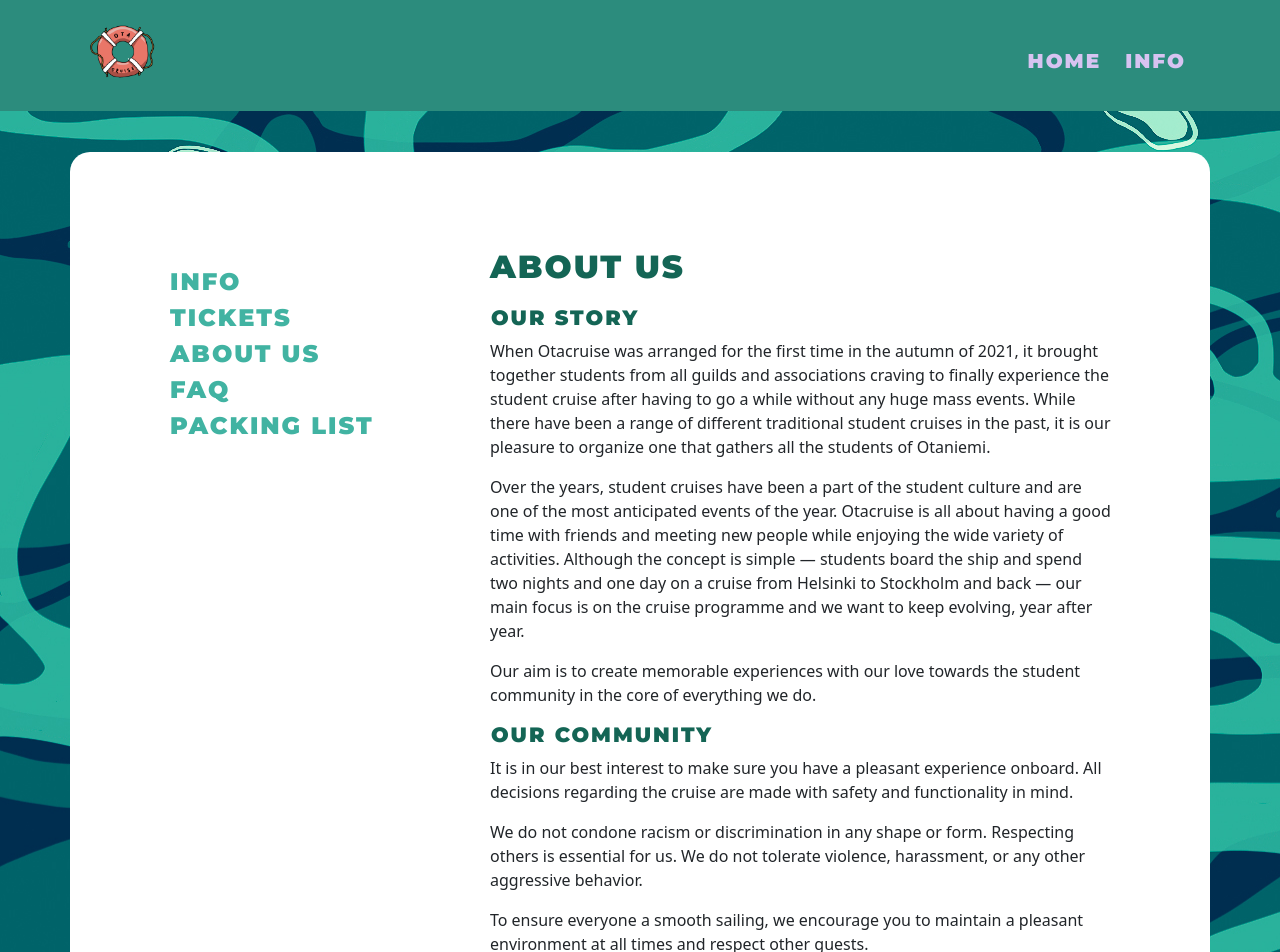
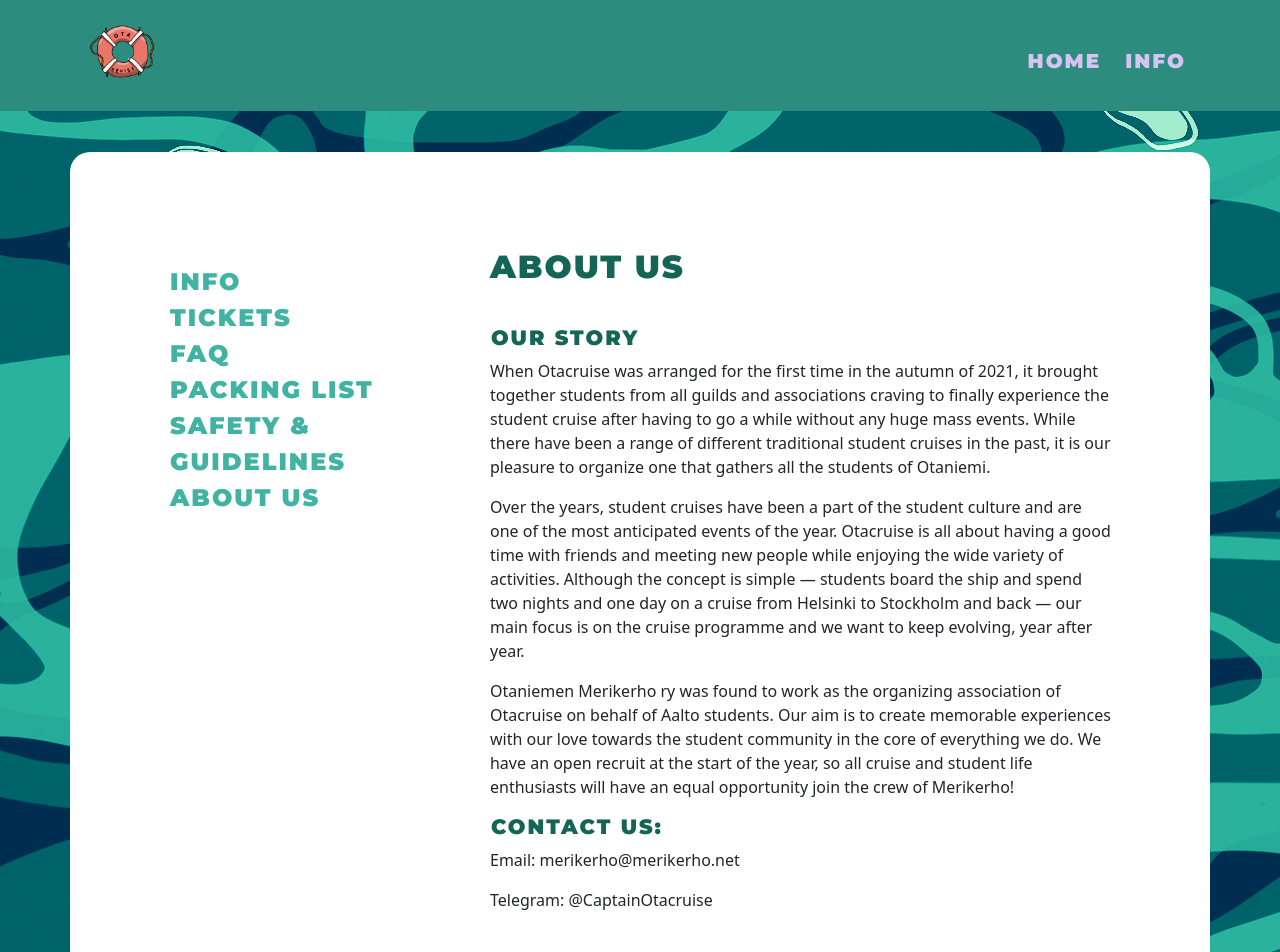
Before and after one commit to verkkomestari/otacruise, a React (Create React App) app: page /info/aboutus in a window 1280 px wide. Shown: the top 952 px of the page. Built offline with nearby package versions, Linux system fonts and the light colour scheme; a web font is replaced by a local one.

Commit message:
lippulinkit ja info-sisältö

```diff
--- a/src/assets/infoList.js
+++ b/src/assets/infoList.js
@@ -163,38 +163,6 @@
     ],
   },
   {
-    id: 'aboutus',
-    title: 'About Us',
-    cardText: 'Want to know the story behind Otacruise?',
-    img: '../assets/images/IG_arkku.jpg',
-    content: [
-      {
-        subtitle: 'Our Story',
-        body: 'When Otacruise was arranged for the first time in the autumn of 2021, it brought together students from all guilds and associations craving to finally experience the student cruise after having to go a while without any huge mass events. While there have been a range of different traditional student cruises in the past, it is our pleasure to organize one that gathers all the students of Otaniemi.',
-      },
-      {
-        subtitle: '',
-        body: 'Over the years, student cruises have been a part of the student culture and are one of the most anticipated events of the year. Otacruise is all about having a good time with friends and meeting new people while enjoying the wide variety of activities. Although the concept is simple — students board the ship and spend two nights and one day on a cruise from Helsinki to Stockholm and back — our main focus is on the cruise programme and we want to keep evolving, year after year.',
-      },
-      {
-        subtitle: '',
-        body: 'Our aim is to create memorable experiences with our love towards the student community in the core of everything we do. ',
-      },
-      {
-        subtitle: 'Our community',
-        body: 'It is in our best interest to make sure you have a pleasant experience onboard. All decisions regarding the cruise are made with safety and functionality in mind.',
-      },
-      {
-        subtitle: '',
-        body: 'We do not condone racism or discrimination in any shape or form. Respecting others is essential for us. We do not tolerate violence, harassment, or any other aggressive behavior. ',
-      },
-      {
-        subtitle: '',
-        body: 'To ensure everyone a smooth sailing, we encourage you to maintain a pleasant environment at all times and respect other guests. ',
-      },
-    ],
-  },
-  {
     id: 'faq',
     title: 'FAQ',
     cardText: 'All the most asked questions abuut the cruise',
@@ -209,27 +177,27 @@
           'Is the cruise also open to students from other universities?',
         body: 'No, the cruise is only open to Aalto University students. When purchasing a ticket, you must provide the Aalto email address of each cabin member.',
       },
-      {
+      /*{
         subtitle: 'How does the registration work?',
         body: 'One cabin member registers and pays for the entire cabin group in the same registration.',
-      },
+      }*/
       {
         subtitle: 'Can I switch the cabin members in our cabin?',
         body: 'Yes. You can edit your ticket information on Kide.app until 13.10.2024 free of charge. After that there is an editing fee of 30€.',
       },
-      {
+      /*{
         subtitle: 'Which cabin class are the tickets for?',
         body: ' Cabins are available in A, B, C and Promenade classes. Cabins are available in 2, 3 and 4 person sizes.',
-      },
+      },*/
       {
         subtitle: 'How many tickets are available?',
         body: 'There are tickets for about 2500 Aalto students.',
       },
-      {
+      /*{
         subtitle:
           "I'm the one buying the cabin for me and my friends. What information do I need from my fellow cabin members to buy the cabin?",
         body: ' You will need the name (first & last name), name of your guild/association in Finnish, @aalto.fi email, phone number, date of birth, gender, nationality (if not Finnish) and clubone-membership number (optional) from each member of your cabin.',
-      },
+      },*/
       {
         subtitle:
           "Can I buy a cabin for less people than the cabin's capacity?",
@@ -305,6 +273,55 @@
         body: 'The cabins have hair dryers.',
       },
     ],
+  },
+  {
+    id: 'safetyguidelines',
+    title: 'Safety & guidelines',
+    cardText: 'Smooth sailing for everybody!',
+    img: '../assets/images/IG_arkku.jpg',
+    content: [
+      {
+        subtitle: 'Ensuring smooth sailing for everyone',
+        body: 'It is in our best interest to make sure you have a pleasant experience onboard. All decisions regarding the cruise are made with safety and functionality in mind.',
+      },
+      {
+        subtitle: '',
+        body: "We do not condone racism or discrimination in any shape or form. Respecting others is essential for us. We do not tolerate violence, harassment, or any other aggressive behavior. Onboard Otacruise we follow AYY's safer space policy.",
+      },
+      {
+        subtitle: '',
+        body: 'To ensure everyone a smooth sailing, we encourage you to maintain a pleasant environment at all times and respect other guests. ',
+      },
+    ],
+  },
+  {
+    id: 'aboutus',
+    title: 'About Us',
+    cardText: 'Want to know the story behind Otacruise?',
+    img: '../assets/images/IG_arkku.jpg',
+    content: [
+      {
+        subtitle: 'Our Story',
+        body: 'When Otacruise was arranged for the first time in the autumn of 2021, it brought together students from all guilds and associations craving to finally experience the student cruise after having to go a while without any huge mass events. While there have been a range of different traditional student cruises in the past, it is our pleasure to organize one that gathers all the students of Otaniemi.',
+      },
+      {
+        subtitle: '',
+        body: 'Over the years, student cruises have been a part of the student culture and are one of the most anticipated events of the year. Otacruise is all about having a good time with friends and meeting new people while enjoying the wide variety of activities. Although the concept is simple — students board the ship and spend two nights and one day on a cruise from Helsinki to Stockholm and back — our main focus is on the cruise programme and we want to keep evolving, year after year.',
+      },
+      {
+        subtitle: '',
+        body: 'Otaniemen Merikerho ry was found to work as the organizing association of Otacruise on behalf of Aalto students. Our aim is to create memorable experiences with our love towards the student community in the core of everything we do. We have an open recruit at the start of the year, so all cruise and student life enthusiasts will have an equal opportunity join the crew of Merikerho!',
+      },
+      {
+        subtitle: 'Contact us:',
+        body: 'Email: merikerho@merikerho.net',
+      },
+      {
+        subtitle: '',
+        body: 'Telegram: @CaptainOtacruise',
+      }
+
+    ],
   }
 ]
 
--- a/src/components/Hero.js
+++ b/src/components/Hero.js
@@ -31,6 +31,15 @@
             </div>
           </div>
           <div className='mb-1'>
+          <div className='btn linkbtn' id='linkbtn'>
+            <a
+              href='https://kide.app/events/23b3ba87-a6e4-4cbb-8725-7871931f150f'
+              target='_blank'
+              rel='noreferrer'
+              className='ticketLink'>
+              Get tickets!
+            </a>
+          </div>
         </div>
           <div className='d-none d-sm-block d-flex justify-content-center'>
             <button
@@ -50,7 +59,7 @@
 
 /*<div className='btn linkbtn' id='linkbtn'>
             <a
-              href='https://kide.app/events/c153f086-a944-4782-a70a-a608a49be183'
+              href='https://kide.app/events/23b3ba87-a6e4-4cbb-8725-7871931f150f'
               target='_blank'
               rel='noreferrer'
               className='ticketLink'>
--- a/src/styles/Hero.css
+++ b/src/styles/Hero.css
@@ -28,11 +28,11 @@
   display: flex;
   flex-direction: column;
   justify-content: space-between;
-  padding-bottom: 20px;
+  padding-bottom: 80px;
 }
 
 h1 {
-  margin-bottom: 20px;
+  margin-bottom: 40px;
 }
 
 .date {
@@ -51,14 +51,14 @@
   text-transform: uppercase;
   letter-spacing: 1px;
   font-weight: 500;
-  background-color: #9bd4ac;
+  background-color: #d7c3f1;
   border-color: #9bd4ac;
   border-radius: 10px;
   align-self: stretch;
 }
 
 .ticketsAction:hover {
-  background-color: #9bd4ac;
+  background-color: #d7c3f1;
   color: #9bd4ac;
   border-color: #9bd4ac;
 }
@@ -82,6 +82,7 @@
   color: #166555;
   border-color: #166555;
   border-radius: 10px;
+  border-width: 2px;
   align-self: stretch;
 }
 
--- a/src/styles/Info.css
+++ b/src/styles/Info.css
@@ -67,7 +67,7 @@
 }
 
 a.ticketLink:hover{
-  color: #ffffff;
+  color: #d7c3f1;
   border-color: #146555;
 }
 
@@ -77,7 +77,7 @@
   border-width: 2px;
   border-radius: 10px;
   border-color: #146555;
-  background-color: #ffffff;
+  background-color: #d7c3f1;
   transition-duration: 0.3s;
 }
 
```
